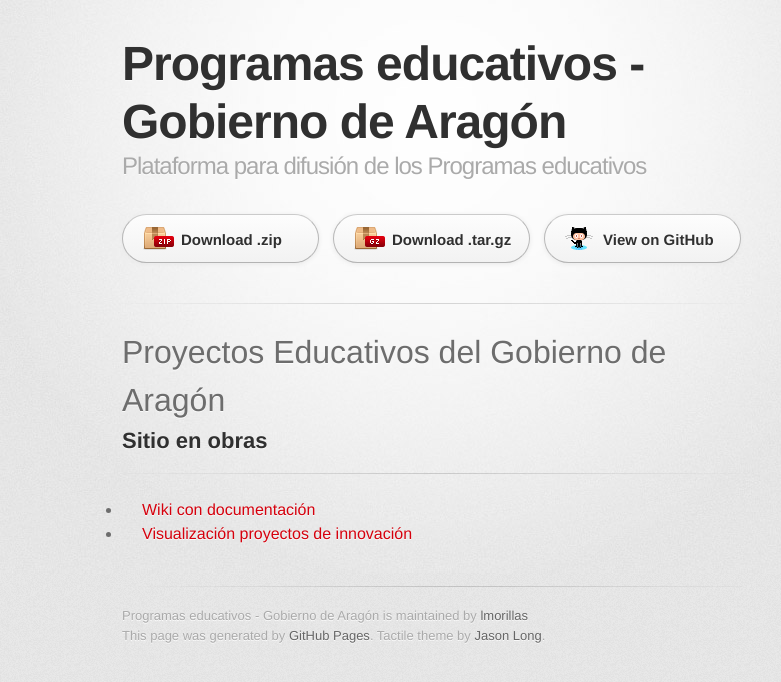
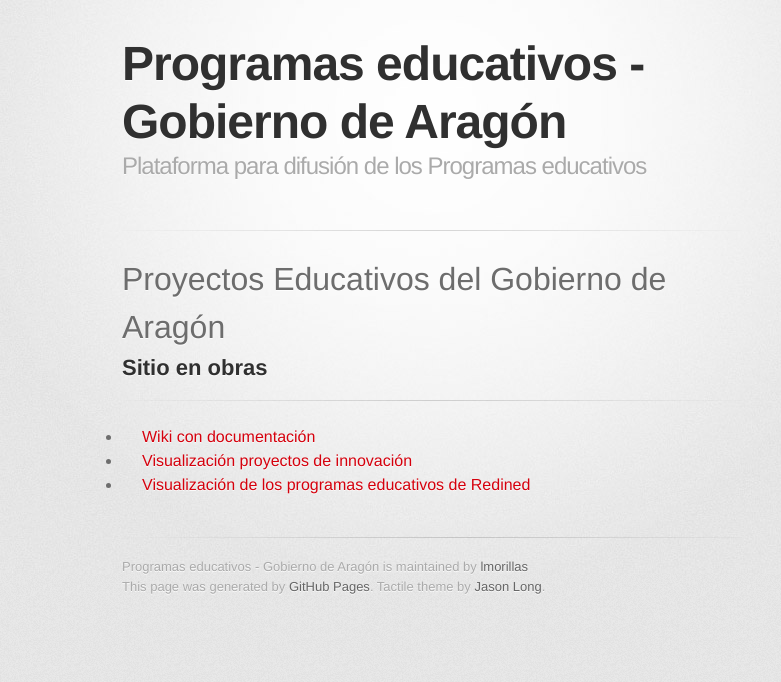
Before and after one commit to lmorillas/programaseducativosaragon, a plain HTML site: page index.html in a window 1280 px wide. Shown: the whole page, without its empty margins (208-989 px from the left). Drawn offline with Linux system fonts and the light colour scheme; a web font is replaced by a local one.

Commit message:
Reformato

```diff
--- a/index.html
+++ b/index.html
@@ -22,12 +22,6 @@
           <h2>Plataforma para difusión de los Programas educativos</h2>
         </header>
 
-        <section id="downloads" class="clearfix">
-          <a href="https://github.com/lmorillas/programaseducativosaragon/zipball/master" id="download-zip" class="button"><span>Download .zip</span></a>
-          <a href="https://github.com/lmorillas/programaseducativosaragon/tarball/master" id="download-tar-gz" class="button"><span>Download .tar.gz</span></a>
-          <a href="https://github.com/lmorillas/programaseducativosaragon" id="view-on-github" class="button"><span>View on GitHub</span></a>
-        </section>
-
         <hr>
 
         <section id="main_content">
@@ -42,6 +36,8 @@
 <ul>
 <li><a href="http://es.wikieducator.org/Usuario:Lmorillas/Plataforma_Innova">Wiki con documentación </a></li>
 <li><a href="/innovacion/">Visualización proyectos de innovación</a></li>
+<li><a href="/programas/">Visualización de los programas educativos de Redined</a></li>
+
 </ul>
         </section>
 
```
